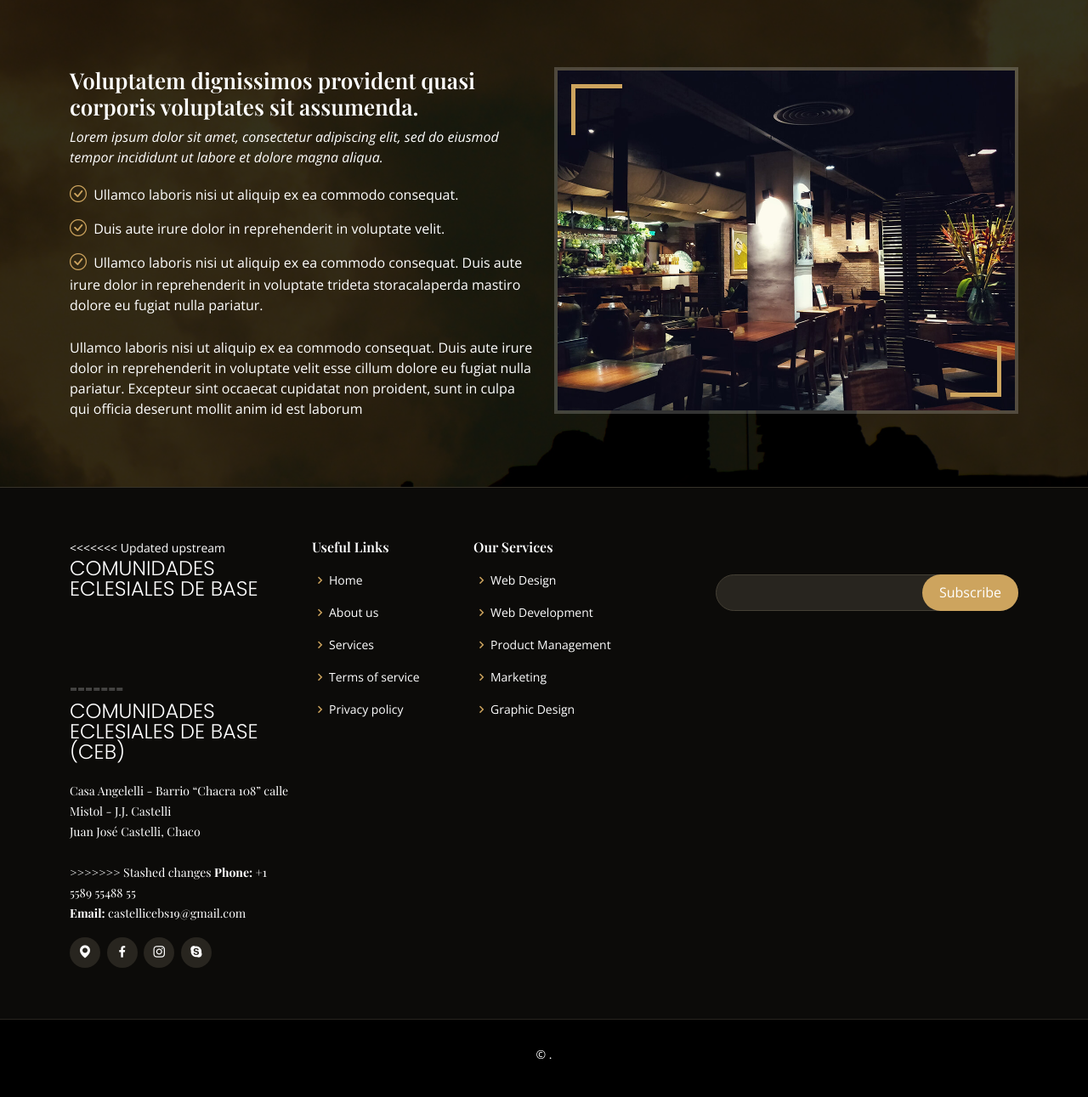
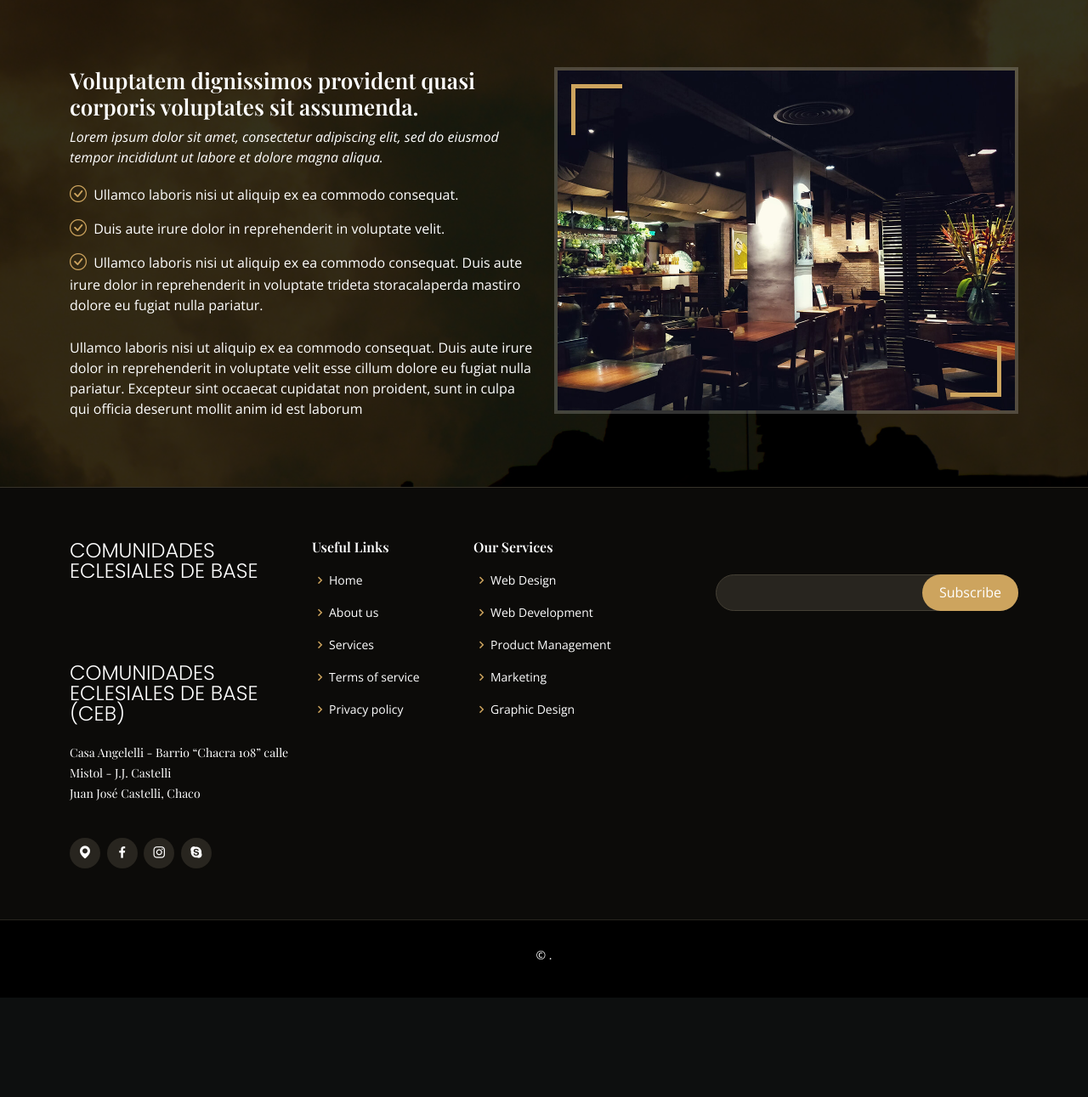
Before and after one commit to EstebanOrdenavia/Proyecto2022CEB, a Django app: page / in a window 1280 px wide. Shown: the part 801-2092 px from the top of the page at 85% size. After the commit the page ends 1975 px from the top, so only its background shows below. Run offline with Django 3.2, Linux system fonts and the light colour scheme; some libraries are stand-ins or nearby versions; some web fonts are replaced.

Commit message:
detalles

```diff
--- a/static/css/styles.css
+++ b/static/css/styles.css
@@ -1476,4 +1476,3 @@ section {
   margin-top: 0px;
   margin-bottom: 10px;
 }
-}
--- a/templates/base.html
+++ b/templates/base.html
@@ -69,7 +69,7 @@
             </ul>
             <i class="bi bi-list mobile-nav-toggle"></i>
         </nav><!-- .navbar -->
-        {% if user.is_authenticated %}
+            {% if user.is_authenticated %}
                 <a class="book-a-table-btn scrollto d-none d-lg-flex" href="{% url 'logout' %}">Cerrar sesión</a>
             {% else %}
                 <a class="book-a-table-btn scrollto d-none d-lg-flex" href="{% url 'login' %}">Iniciar sesión</a>
@@ -95,21 +95,18 @@
 
             <div class="col-lg-3 col-md-6">
             <div class="footer-info">
-<<<<<<< Updated upstream
+
                 <h3>Comunidades Eclesiales de Base</h3>
                 <p>
-                 <br>
+                <br>
                 <br><br>
-=======
                 <h3>Comunidades Eclesiales de Base (CEB)</h3>
                 <p>
                 Casa Angelelli - Barrio “Chacra 108” calle Mistol - J.J. Castelli
-<br>
+                <br>
                 Juan José Castelli, Chaco<br><br>
->>>>>>> Stashed changes
-                <strong>Phone:</strong> +1 5589 55488 55<br>
-                <strong>Email:</strong> castellicebs19@gmail.com<br>
-                </p>
+
+
                 <div class="social-links mt-3">
                 <a href="https://goo.gl/maps/ZFDwDubkYtScd9SY8" class="Mapa"><i class="bx bxs-map"></i></a>
                 <a href="https://www.facebook.com/groups/498186250237283/" class="facebook"><i class="bx bxl-facebook"></i></a>
--- a/templates/home.html
+++ b/templates/home.html
@@ -13,7 +13,7 @@
 
               <div class="btns">
                 {% if user.is_authenticated == False %}
-                <a href="#menu" class="btn-menu animated fadeInUp scrollto">Registrarse</a>
+                <a href="{% url 'usuarios:registro' %}" class="btn-menu animated fadeInUp scrollto">Registrarse</a>
                 {% else %}
                 <!-- Nada -->
                 {% endif %}
```
Also changed, not shown: templates/usuarios/login.html (+28 -30 lines), templates/usuarios/registro.html (+6 -25 lines), ceb/db.sqlite3.
